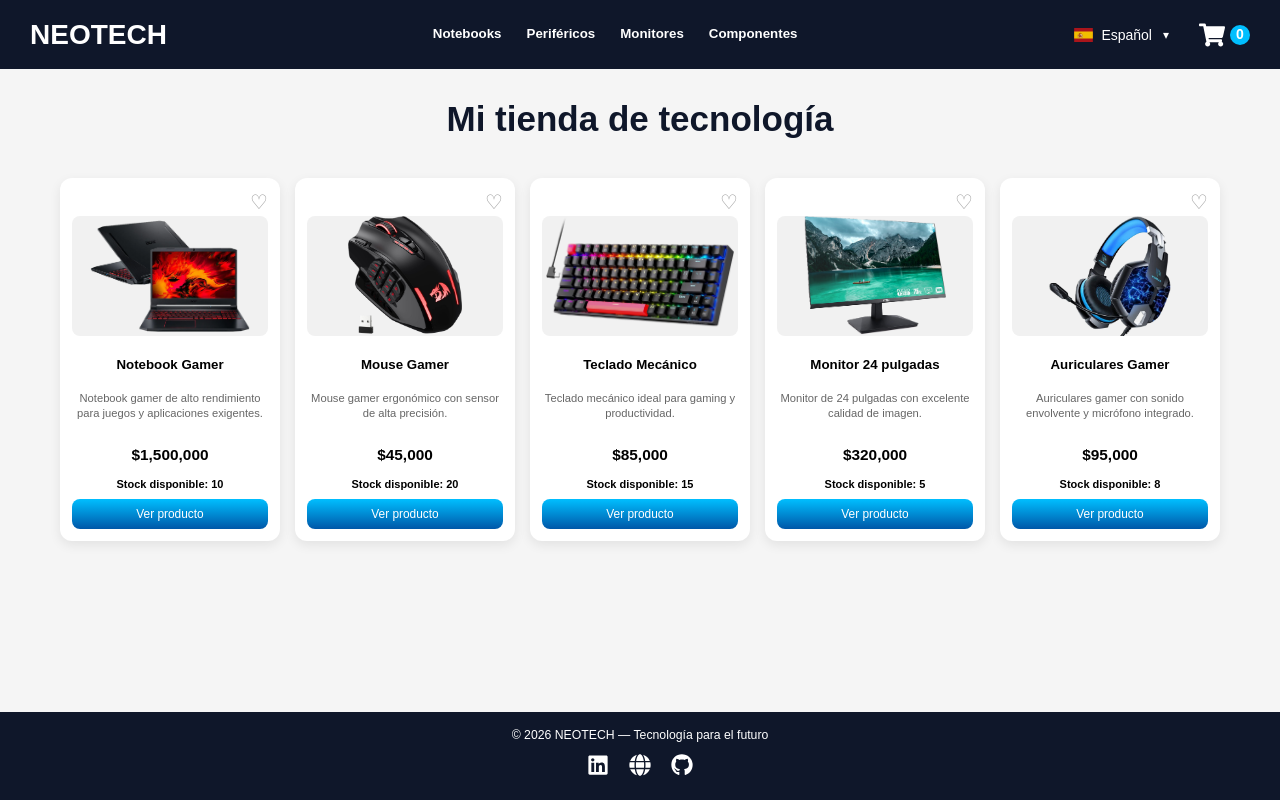
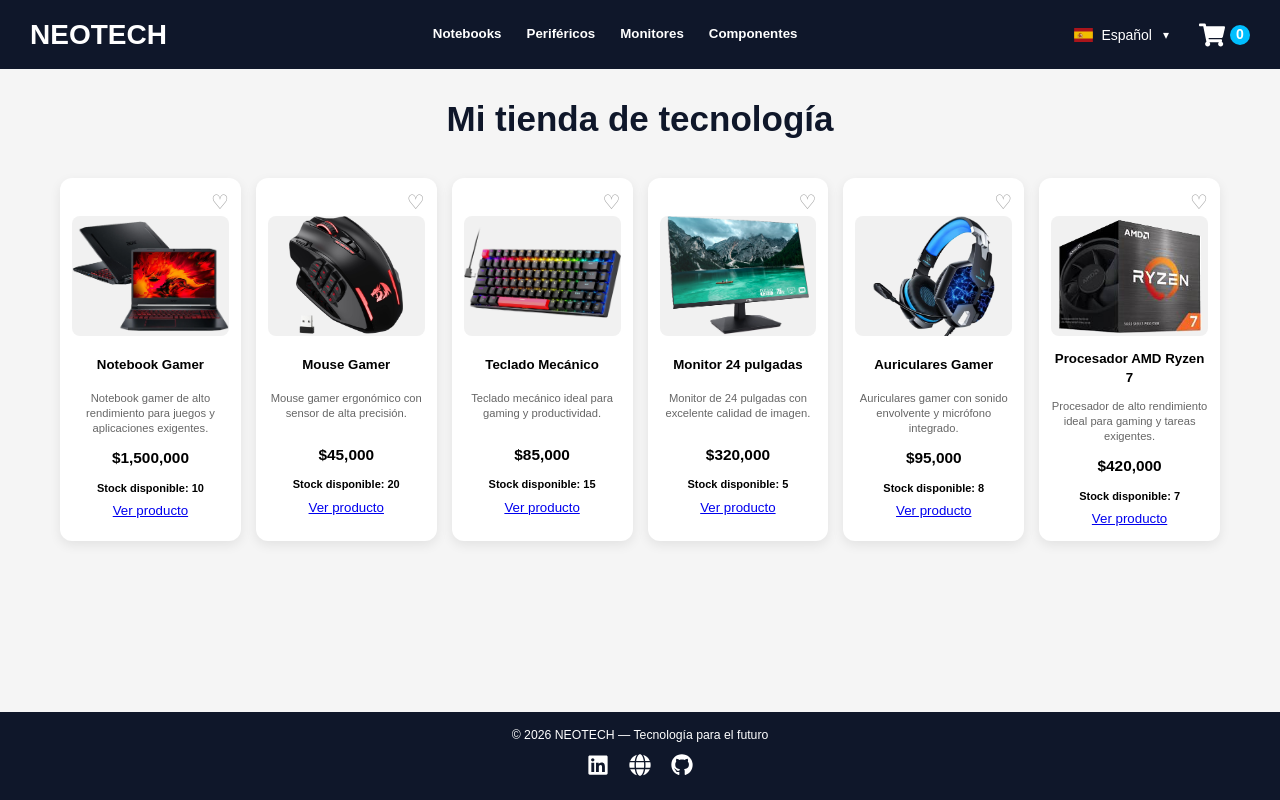
Before and after one commit to DarkNeo-1981/neotech-ecommerce, a React (Vite) app: page / in a window 1280 px wide. Built offline with nearby package versions, Linux system fonts and the light colour scheme.

Commit message:
feat: implementar detalle de productos con React Router

```diff
--- a/src/App.jsx
+++ b/src/App.jsx
@@ -3,6 +3,7 @@
 import Navbar from "./components/Navbar/Navbar";
 import Footer from "./components/Footer/Footer";
 import ItemListContainer from "./components/ItemListContainer/ItemListContainer";
+import ItemDetailContainer from "./components/ItemDetailContainer/ItemDetailContainer";
 import { useTranslation } from "react-i18next";
 import { BrowserRouter, Route, Routes } from "react-router-dom";
 
@@ -22,6 +23,7 @@
           <Routes>
             <Route path="/" element={<ItemListContainer />} />
             <Route path="/category/:categoryId" element={<ItemListContainer />}/>
+            <Route path="/product/:productId" element={<ItemDetailContainer />}/>
           </Routes>
         </main>
 
--- a/src/components/Item/Item.jsx
+++ b/src/components/Item/Item.jsx
@@ -2,8 +2,9 @@
 import { useState } from "react";
 import "./Item.css";
 import { useTranslation } from "react-i18next";
+import { Link } from "react-router-dom";
 
-function Item({ product, onViewDetail }) {
+function Item({ product }) {
   const { t } = useTranslation();
 
   const [esFavorito, setEsFavorito] = useState(false);
@@ -40,9 +41,9 @@
         {t("product.availableStock")}: {stock}
       </p>
 
-      <button onClick={() => onViewDetail(product.id)}>
+      <Link to={`/product/${product.id}`}>
         {t("product.viewProduct")}
-      </button>
+      </Link>
     </article>
   );
 }
--- a/src/components/ItemDetail/ItemDetail.css
+++ b/src/components/ItemDetail/ItemDetail.css
@@ -110,3 +110,11 @@
 .add-to-cart-button:hover {
   background-color: #1e293b;
 }
+
+.loading {
+  font-size: 1.2rem;
+  font-weight: bold;
+  color: rgb(0, 87, 168);
+  padding: 80px 0;
+  text-align: center;
+}
--- a/src/components/ItemDetail/ItemDetail.jsx
+++ b/src/components/ItemDetail/ItemDetail.jsx
@@ -2,23 +2,31 @@
 import "./ItemDetail.css";
 import ItemCount from "../ItemCount/ItemCount";
 import { useTranslation } from "react-i18next";
+import { Link } from "react-router-dom";
 
-function ItemDetail({ producto, onBack }) {
+function ItemDetail({ producto }) {
   const { t } = useTranslation();
 
   const productName = t(`product.names.${producto.id}`);
-  const productDescription = t(`product.longDescriptions.${producto.id}`);
-  const productCategory = t(`product.categories.${producto.category}`);
+  const productDescription = t(
+    `product.longDescriptions.${producto.id}`
+  );
+  const productCategory = t(
+    `product.categories.${producto.category}`
+  );
 
   return (
     <section className="item-detail">
-      <button className="back-button" onClick={onBack}>
+      <Link to="/" className="back-button">
         ← {t("product.backToProducts")}
-      </button>
+      </Link>
 
       <div className="item-detail-content">
         <div className="item-detail-image">
-          <img src={`/${producto.img}`} alt={productName} />
+          <img
+            src={producto.img}
+            alt={productName}
+          />
         </div>
 
         <div className="item-detail-info">
--- a/src/components/ItemList/ItemList.jsx
+++ b/src/components/ItemList/ItemList.jsx
@@ -1,14 +1,13 @@
 
 import Item from "../Item/Item";
 
-function ItemList({ items, onViewDetail }) {
+function ItemList({ items }) {
   return (
     <div className="product-list">
       {items.map((product) => (
         <Item
           key={product.id}
           product={product}
-          onViewDetail={onViewDetail}
         />
       ))}
     </div>
--- a/src/components/ItemListContainer/ItemListContainer.jsx
+++ b/src/components/ItemListContainer/ItemListContainer.jsx
@@ -1,9 +1,7 @@
 
 import "./ItemListContainer.css";
 import ItemList from "../ItemList/ItemList";
-import ItemDetailContainer from "../ItemDetailContainer/ItemDetailContainer";
 import { useTranslation } from "react-i18next";
-import { useState } from "react";
 import { useParams } from "react-router-dom";
 import useProducts from "../../hooks/useProducts";
 
@@ -11,12 +9,6 @@
   const { t } = useTranslation();
   const { categoryId } = useParams();
   const { products, loading, error } = useProducts();
-
-  const [selectedProductId, setSelectedProductId] = useState(null);
-
-  const handleViewDetail = (productId) => {
-    setSelectedProductId(productId);
-  };
 
   const categories = {
     1: "Notebooks",
@@ -37,16 +29,8 @@
         <p className="loading">{t("product.loading")}</p>
       ) : error ? (
         <p className="loading">Error: {error}</p>
-      ) : selectedProductId ? (
-        <ItemDetailContainer
-          productId={selectedProductId}
-          onBack={() => setSelectedProductId(null)}
-        />
       ) : (
-        <ItemList
-          items={filteredProducts}
-          onViewDetail={handleViewDetail}
-        />
+        <ItemList items={filteredProducts} />
       )}
     </section>
   );
--- a/src/data/Products.js
+++ b/src/data/Products.js
@@ -49,6 +49,16 @@
     stock: 8,
     description: "Auriculares gamer con sonido envolvente y micrófono integrado.",
   },
+
+  {
+  id: 6,
+  name: "Procesador AMD Ryzen 7",
+  price: 420000,
+  category: "Componentes",
+  img: "/images/products/Ryzen7.png",
+  stock: 7,
+  description: "Procesador de alto rendimiento ideal para gaming y tareas exigentes."
+  },
 ];
 
 export default products;
--- a/src/locals/de.json
+++ b/src/locals/de.json
@@ -32,7 +32,8 @@
       "2": "Gaming-Maus",
       "3": "Mechanische Tastatur",
       "4": "24-Zoll-Monitor",
-      "5": "Gaming-Headset"
+      "5": "Gaming-Headset",
+      "6": "AMD Ryzen 7 Prozessor"
     },
 
     "descriptions": {
@@ -40,7 +41,8 @@
       "2": "Ergonomische Gaming-Maus mit hochpräzisem Sensor.",
       "3": "Mechanische Tastatur, ideal für Gaming und Produktivität.",
       "4": "24-Zoll-Monitor mit hervorragender Bildqualität.",
-      "5": "Gaming-Headset mit Surround-Sound und integriertem Mikrofon."
+      "5": "Gaming-Headset mit Surround-Sound und integriertem Mikrofon.",
+      "6": "Leistungsstarker Prozessor, ideal für Gaming und anspruchsvolle Aufgaben."
     },
 
     "longDescriptions": {
@@ -48,7 +50,8 @@
       "2": "Ergonomische Gaming-Maus für Präzision und Komfort bei langen Gaming-Sessions. Der hochpräzise Sensor ermöglicht schnelle und genaue Bewegungen.",
       "3": "Mechanische Tastatur für Gaming und Produktivität. Die Tasten bieten eine schnelle und präzise Reaktion und sorgen für ein komfortables Erlebnis beim Spielen und Arbeiten.",
       "4": "24-Zoll-Monitor für Gaming, Unterhaltung und Arbeit. Er bietet eine hervorragende Bildqualität und eine ideale Größe für komfortables Arbeiten und Genießen von Inhalten.",
-      "5": "Gaming-Headset mit Surround-Sound und integriertem Mikrofon. Entwickelt für ein immersives Spielerlebnis und eine klare Kommunikation mit anderen Spielern."
+      "5": "Gaming-Headset mit Surround-Sound und integriertem Mikrofon. Entwickelt für ein immersives Spielerlebnis und eine klare Kommunikation mit anderen Spielern.",
+      "6": "Leistungsstarker AMD Ryzen 7 Prozessor, entwickelt für Gaming, Produktivität und anspruchsvolle Anwendungen. Er bietet eine hervorragende Kombination aus Leistung und Effizienz für flüssiges Multitasking."
     },
 
     "loading": "Produkt wird geladen...",
--- a/src/locals/en.json
+++ b/src/locals/en.json
@@ -32,7 +32,8 @@
       "2": "Gaming Mouse",
       "3": "Mechanical Keyboard",
       "4": "24-inch Monitor",
-      "5": "Gaming Headset"
+      "5": "Gaming Headset",
+      "6": "AMD Ryzen 7 Processor"
     },
 
     "descriptions": {
@@ -40,7 +41,8 @@
       "2": "Ergonomic gaming mouse with a high-precision sensor.",
       "3": "Mechanical keyboard ideal for gaming and productivity.",
       "4": "24-inch monitor with excellent image quality.",
-      "5": "Gaming headset with surround sound and integrated microphone."
+      "5": "Gaming headset with surround sound and integrated microphone.",
+      "6": "High-performance processor ideal for gaming and demanding tasks."
     },
 
     "longDescriptions": {
@@ -48,7 +50,8 @@
       "2": "Ergonomic gaming mouse designed to provide precision and comfort during long gaming sessions. Its high-precision sensor allows fast and accurate movements.",
       "3": "Mechanical keyboard designed for gaming and productivity. Its keys provide fast and precise response, offering a comfortable experience for both gaming and work.",
       "4": "24-inch monitor designed for gaming, entertainment, and work. It delivers excellent image quality and an ideal size for enjoying your content comfortably.",
-      "5": "Gaming headset with surround sound and integrated microphone. Designed to provide an immersive gaming experience and clear communication with other players."
+      "5": "Gaming headset with surround sound and integrated microphone. Designed to provide an immersive gaming experience and clear communication with other players.",
+      "6": "High-performance AMD Ryzen 7 processor designed for gaming, productivity, and demanding applications. It offers an excellent combination of power and efficiency for smooth multitasking."
     },
 
     "loading": "Loading product...",
--- a/src/locals/es.json
+++ b/src/locals/es.json
@@ -32,7 +32,8 @@
       "2": "Mouse Gamer",
       "3": "Teclado Mecánico",
       "4": "Monitor 24 pulgadas",
-      "5": "Auriculares Gamer"
+      "5": "Auriculares Gamer",
+      "6": "Procesador AMD Ryzen 7"
     },
 
     "descriptions": {
@@ -40,7 +41,8 @@
       "2": "Mouse gamer ergonómico con sensor de alta precisión.",
       "3": "Teclado mecánico ideal para gaming y productividad.",
       "4": "Monitor de 24 pulgadas con excelente calidad de imagen.",
-      "5": "Auriculares gamer con sonido envolvente y micrófono integrado."
+      "5": "Auriculares gamer con sonido envolvente y micrófono integrado.",
+      "6": "Procesador de alto rendimiento ideal para gaming y tareas exigentes."
     },
 
     "longDescriptions": {
@@ -48,7 +50,8 @@
       "2": "Mouse gamer ergonómico diseñado para ofrecer precisión y comodidad durante largas sesiones de juego. Su sensor de alta precisión permite movimientos rápidos y exactos.",
       "3": "Teclado mecánico diseñado para gaming y productividad. Sus teclas ofrecen una respuesta rápida y precisa, brindando una experiencia cómoda tanto para jugar como para trabajar.",
       "4": "Monitor de 24 pulgadas pensado para gaming, entretenimiento y trabajo. Ofrece una excelente calidad de imagen y un tamaño ideal para disfrutar de tus contenidos con comodidad.",
-      "5": "Auriculares gamer con sonido envolvente y micrófono integrado. Diseñados para ofrecer una experiencia inmersiva durante los juegos y una comunicación clara con otros jugadores."
+      "5": "Auriculares gamer con sonido envolvente y micrófono integrado. Diseñados para ofrecer una experiencia inmersiva durante los juegos y una comunicación clara con otros jugadores.",
+      "6": "Procesador AMD Ryzen 7 de alto rendimiento, diseñado para gaming, productividad y aplicaciones exigentes. Ofrece una excelente combinación de potencia y eficiencia para ejecutar múltiples tareas de manera fluida."
     },
 
     "loading": "Cargando producto...",
```
Also changed, not shown: src/components/ItemDetailContainer/ItemDetailContainer.jsx (+11 -8 lines), public/images/products/Ryzen7.png (added).
